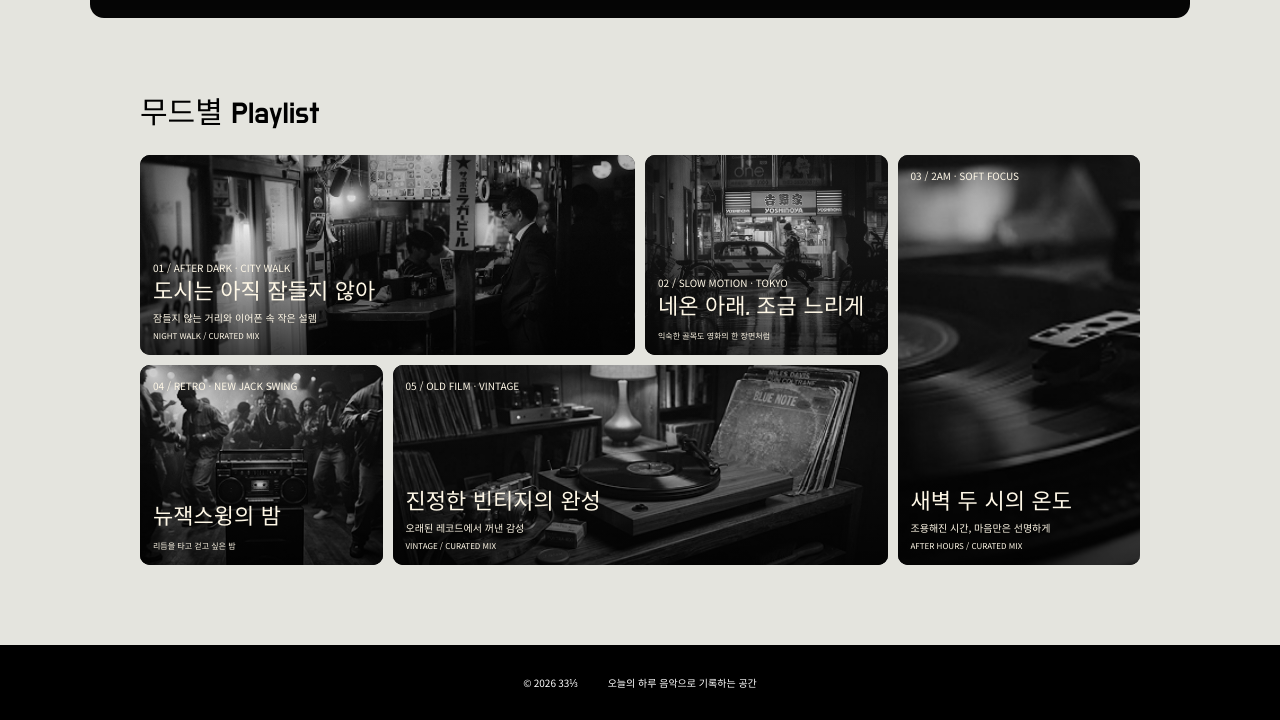
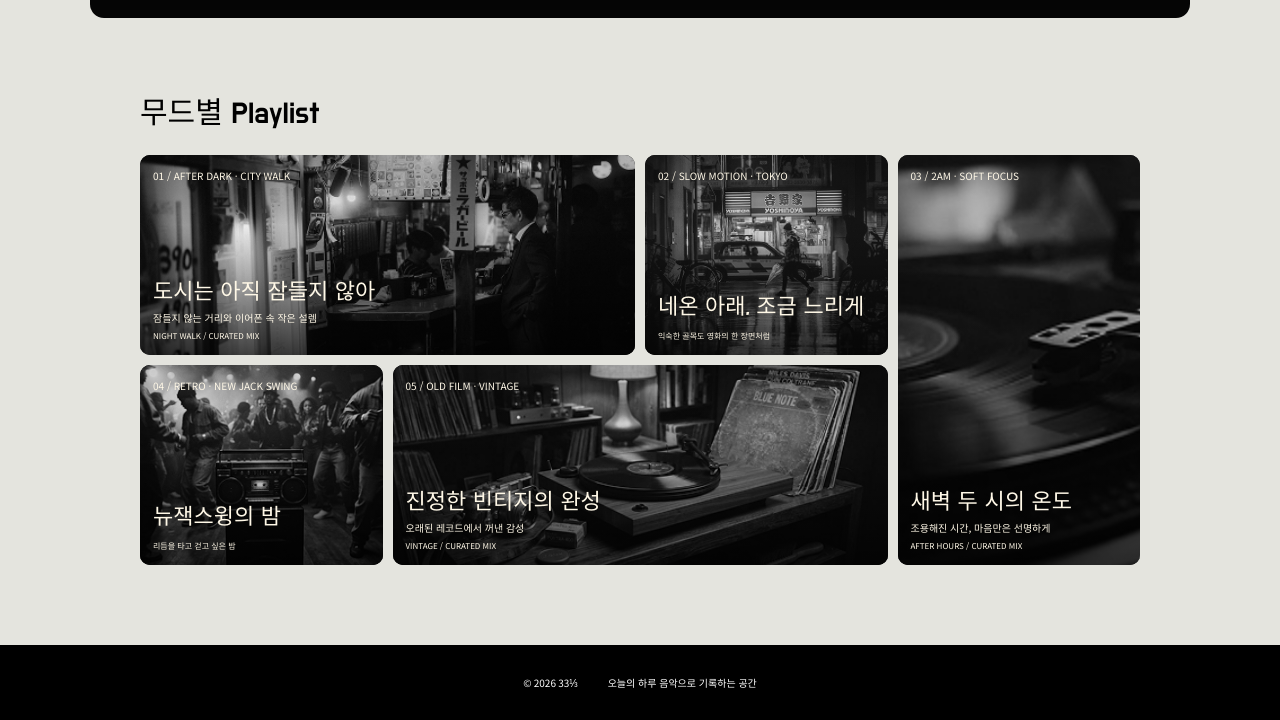
Before and after one commit to bin0864/my_blog, a plain HTML site: page index.html in a window 1280 px wide. Shown: the part 2153-2873 px from the top of the page. Drawn offline with nearby package versions, Linux system fonts and the light colour scheme.

Commit message:
fix: correct malformed mood playlist HTML tags

```diff
--- a/index.html
+++ b/index.html
@@ -219,14 +219,14 @@
         <section id="photos">
             <h2>무드별 Playlist</h2>
             <ul class="photos">
-                <li class="p1" data-aos="fade-zoom-in" data-aos-duration="1100" data-aos-easing="ease-out-cubic" data-aos-offset="70"
+                <li class="p1" data-aos="fade-zoom-in" data-aos-duration="1100" data-aos-easing="ease-out-cubic" data-aos-offset="70">
                     <p class="li_title">01 / AFTER DARK · CITY WALK</p>
                     <h2>도시는 아직 잠들지 않아</h2>
                     <p>잠들지 않는 거리와 이어폰 속 작은 설렘</p>
                     <p>NIGHT WALK / CURATED MIX</p>
                 </li>
                 <li class="p2" data-aos="fade-zoom-in" data-aos-duration="1100" data-aos-easing="ease-out-cubic" data-aos-offset="70" data-aos-delay="200">
-                    <p class="li_title"></p>02 / SLOW MOTION · TOKYO</p>
+                    <p class="li_title">02 / SLOW MOTION · TOKYO</p>
                     <h2>네온 아래, 조금 느리게</h2>
                     <p>익숙한 골목도 영화의 한 장면처럼</p>
                 </li>
```
